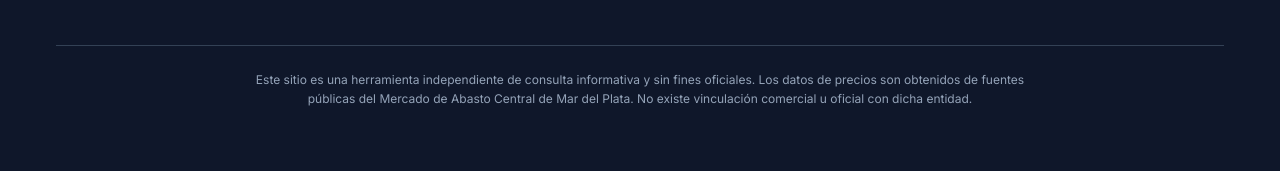
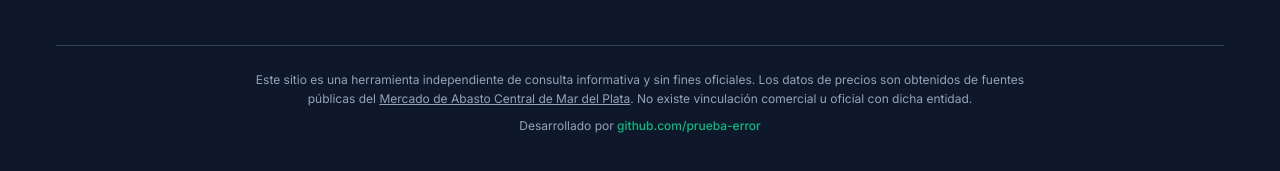
Before and after one commit to prueba-error/precios-abasto-mdp, a React (Vite) app: page / in a window 1280 px wide. Shown: the part 331-502 px from the top of the page. Built offline with nearby package versions, Linux system fonts and the light colour scheme; no server answers; the database is empty; the HTML template or start-up script is replaced by a standard one.

Commit message:
feat(frontend): add official site link and author attribution in Footer

```diff
--- a/src/components/Footer.tsx
+++ b/src/components/Footer.tsx
@@ -3,8 +3,11 @@ import React from 'react';
 export const Footer: React.FC = () => {
   return (
     <footer style={{ marginTop: '48px', paddingTop: '24px', borderTop: '1px solid var(--border-color)', textAlign: 'center', color: 'var(--text-secondary)', fontSize: '0.75rem', lineHeight: '1.6' }}>
-      <p style={{ maxWidth: '800px', margin: '0 auto' }}>
-        Este sitio es una herramienta independiente de consulta informativa y sin fines oficiales. Los datos de precios son obtenidos de fuentes públicas del Mercado de Abasto Central de Mar del Plata. No existe vinculación comercial u oficial con dicha entidad.
+      <p style={{ maxWidth: '800px', margin: '0 auto 8px auto' }}>
+        Este sitio es una herramienta independiente de consulta informativa y sin fines oficiales. Los datos de precios son obtenidos de fuentes públicas del <a href="https://abastocentralmdp.com.ar/" target="_blank" rel="noopener noreferrer" style={{ color: 'var(--text-secondary)', textDecoration: 'underline' }}>Mercado de Abasto Central de Mar del Plata</a>. No existe vinculación comercial u oficial con dicha entidad.
+      </p>
+      <p style={{ color: 'var(--text-secondary)', fontSize: '0.75rem' }}>
+        Desarrollado por <a href="https://github.com/prueba-error" target="_blank" rel="noopener noreferrer" style={{ color: 'var(--accent-primary)', textDecoration: 'none', fontWeight: 500 }}>github.com/prueba-error</a>
       </p>
     </footer>
   );
```
